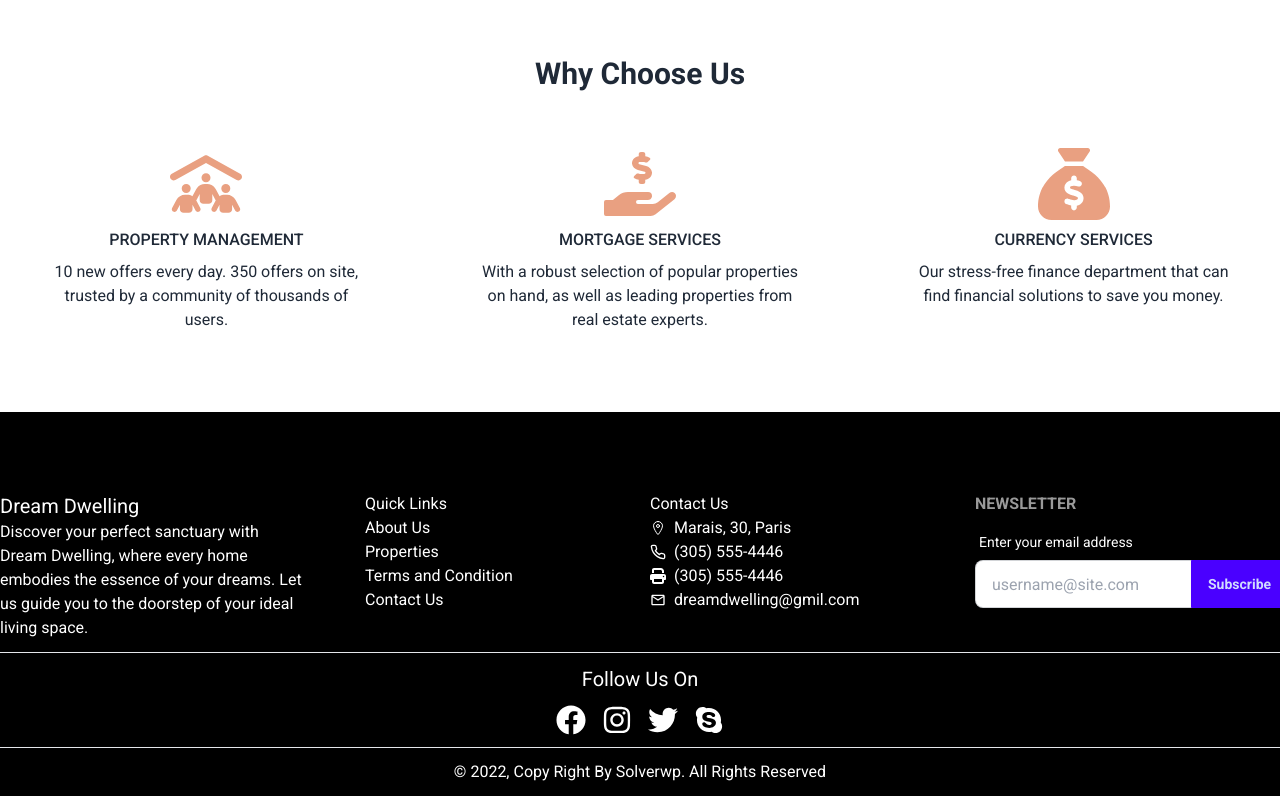
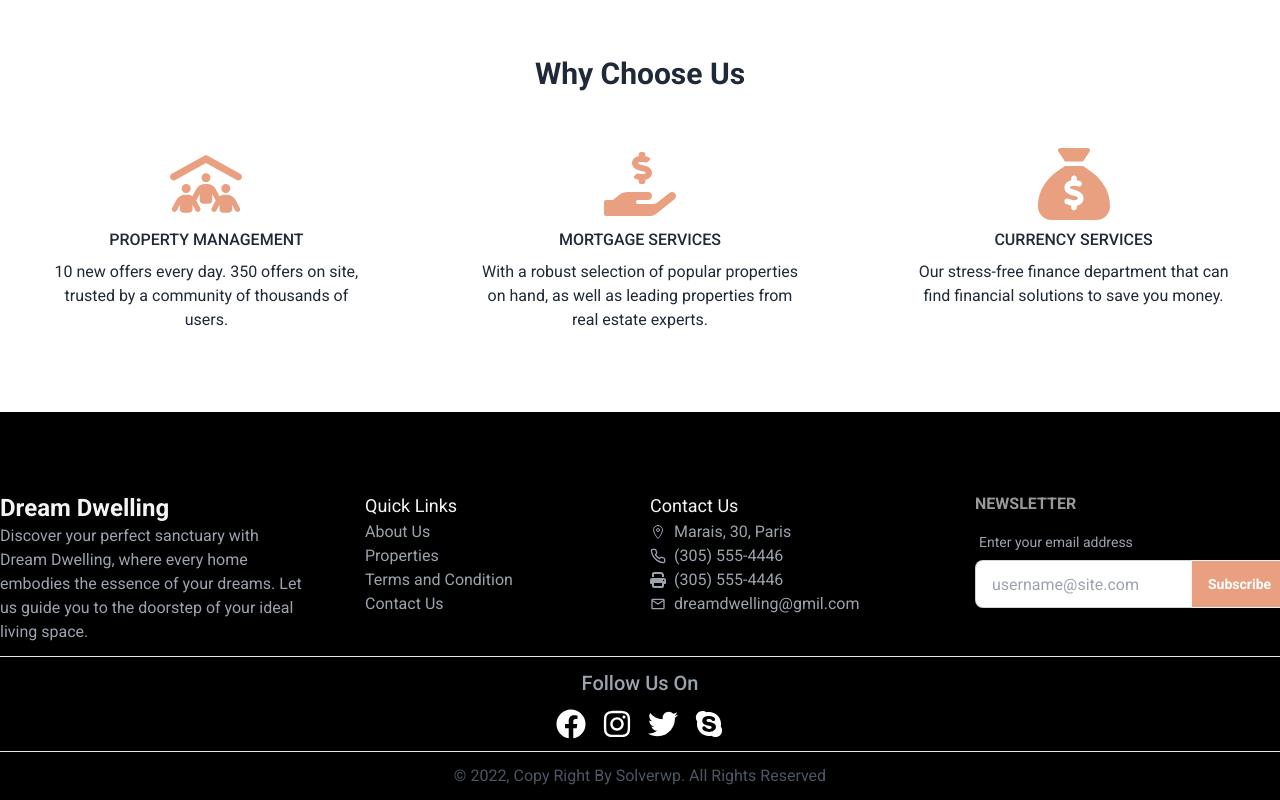
Before and after one commit to Kamrul-Islam-171/Dream-Dwellings, a React (Vite) app: page / in a window 1280 px wide. Shown: the part 2608-3408 px from the top of the page. Built offline with nearby package versions, Linux system fonts and the light colour scheme; no server answers.

Commit message:
footer updated

```diff
--- a/package.json
+++ b/package.json
@@ -12,9 +12,11 @@
   "dependencies": {
     "animate.css": "^4.1.1",
     "aos": "^2.3.4",
+    "date-fns": "^3.6.0",
     "firebase": "^10.11.0",
     "localforage": "^1.10.0",
     "match-sorter": "^6.3.4",
+    "moment": "^2.30.1",
     "react": "^18.2.0",
     "react-dom": "^18.2.0",
     "react-helmet-async": "^2.0.4",
--- a/src/Layouts/BlogCard/BlogCard.jsx
+++ b/src/Layouts/BlogCard/BlogCard.jsx
@@ -1,15 +1,15 @@
 import { Link } from "react-router-dom";
-
+import { format } from "date-fns";
 
 const BlogCard = ({ blog }) => {
     const { id, title, postedDate, description,images } = blog;
     return (
         <div>
             <div className="card card-compact  bg-base-100 shadow-xl h-[500px]">
-                <figure><img src={images[0]} alt="Shoes" /></figure>
+                <figure className="h-[300px]"><img className="h-full object-cover" src={images[0]} alt="Shoes" /></figure>
                 <div className="card-body">
                     <h2 className="card-title">{title}</h2>
-                    <p className="text-gray-500">{postedDate}</p>
+                    <p className="text-gray-500">{format(postedDate, 'MMMM do, yyyy')}</p>
                     <p className="text-gray-500">{description.slice(0,150)}</p>
                     <div className="card-actions">
                         {/* <button className="btn btn-primary">Continue Reading</button> */}
--- a/src/Layouts/Footer/Footer.jsx
+++ b/src/Layouts/Footer/Footer.jsx
@@ -8,25 +8,29 @@ import { FaFacebook } from "react-icons/fa";
 
 
 import home from '../../../public/home1.png'
+import { Link } from "react-router-dom";
 const Footer = () => {
+    const scrollToTop = () => {
+        window.scrollTo(0, 0)
+    }
     return (
         <div className="container mx-auto pb-3">
             <div className='text-white pt-20 text-center lg:text-start  grid gap-5 lg:grid-cols-4 md:grid-cols-2 '>
                 <div className="">
                     {/* <img src={home} className='mx-auto  w-[70px] h-[70px] bg-white rounded-full' alt="" /> */}
-                    <h1 className=' text-xl'>Dream Dwelling</h1>
-                    <p className=''>Discover your perfect sanctuary with Dream Dwelling, where every home embodies the essence of your dreams. Let us guide you to the doorstep of your ideal living space.</p>
+                    <h1 className='text-gray-100 text-2xl font-bold'>Dream Dwelling</h1>
+                    <p className='text-gray-400'>Discover your perfect sanctuary with Dream Dwelling, where every home embodies the essence of your dreams. Let us guide you to the doorstep of your ideal living space.</p>
                 </div>
                 <div className="lg:ml-10">
-                    <h1>Quick Links</h1>
-                    <p>About Us</p>
-                    <p>Properties</p>
-                    <p>Terms and Condition</p>
-                    <p>Contact Us</p>
+                    <h1 className="text-gray-100 text-lg">Quick Links</h1>
+                    <Link to={'/about'} onClick={scrollToTop}><p className="text-gray-400">About Us</p></Link>
+                    <p className="text-gray-400">Properties</p>
+                    <p className="text-gray-400">Terms and Condition</p>
+                    <p className="text-gray-400">Contact Us</p>
                 </div>
                 <div>
-                    <h1>Contact Us</h1>
-                    <div className="">
+                    <h1 className="text-gray-100 text-lg">Contact Us</h1>
+                    <div className="text-gray-400">
                         <div className="flex items-center gap-2 justify-center lg:justify-start ">
                             <span><IoLocationOutline /></span>
                             <p>Marais, 30, Paris</p>
@@ -49,14 +53,14 @@ const Footer = () => {
                 </div>
                 <div>
                     <form>
-                        <h6 className="footer-title">Newsletter</h6>
+                        <h6 className="footer-title ">Newsletter</h6>
                         <fieldset className="form-control w-80 mx-auto">
                             <label className="label">
-                                <span className="label-text text-white">Enter your email address</span>
+                                <span className="label-text text-gray-400">Enter your email address</span>
                             </label>
                             <div className="join">
                                 <input type="text" placeholder="username@site.com" className="input input-bordered join-item" />
-                                <button className="btn btn-primary join-item">Subscribe</button>
+                                <button className="btn bg-primary-color text-white join-item">Subscribe</button>
                             </div>
                         </fieldset>
                     </form>
@@ -64,7 +68,7 @@ const Footer = () => {
             </div>
             <hr className="w-full mt-3" />
             <div className="text-white gap-3 mt-3 flex flex-col items-center">
-                <h1 className=" text-xl">Follow Us On</h1>
+                <h1 className=" text-xl text-gray-400 font-medium">Follow Us On</h1>
                 <div className="flex  gap-4 text-3xl">
                     <span><FaFacebook /></span>
                     <span><FaInstagram /></span>
@@ -74,7 +78,7 @@ const Footer = () => {
             </div>
             <hr className="w-full mt-3" />
 
-            <div className="text-center text-white mt-3 ">
+            <div className="text-center text-gray-600 mt-3 ">
                 <p>&#169; 2022, Copy Right By Solverwp. All Rights Reserved</p>
             </div>
         </div>
--- a/src/Pages/Blogs/Blogs.jsx
+++ b/src/Pages/Blogs/Blogs.jsx
@@ -5,6 +5,7 @@ import DetailsSlide from "../../Layouts/DetailsSlider/DetailsSlide";
 import BlogCard from "../../Layouts/BlogCard/BlogCard";
 import { FaRegCalendarAlt } from "react-icons/fa";
 import { FaRegComment } from "react-icons/fa";
+import { format } from "date-fns";
 
 
 
@@ -36,7 +37,7 @@ const Blogs = () => {
             <Helmet>
                 <title>Blogs</title>
             </Helmet>
-            <div >
+            {/* <div >
                 <DetailsSlide
                     image1={blogDetails[0]?.images[0]}
                     image2={blogDetails[0]?.images[1]}
@@ -44,6 +45,17 @@ const Blogs = () => {
                 >
 
                 </DetailsSlide>
+            </div> */}
+            <div className=" container mx-auto gap-10  flex flex-col lg:flex-row md:flex-row">
+                <div className=" h-[500px] rounded-lg lg:w-[48%] md:w-[48%] mt-16 shadow-2xl">
+                    <img className="w-full h-full object-cover rounded-lg" src={blogDetails[0]?.images[0]} alt="" />
+                </div>
+                <div className=" h-[500px] lg:w-[48%] md:w-[48%] rounded-lg lg:mt-16 md:mt-16 shadow-2xl">
+                    <img className="w-full h-full object-cover rounded-lg" src={blogDetails[0]?.images[1]} alt="" />
+                </div>
+            </div>
+            <div className="container mx-auto h-[500px] rounded-lg lg:w-3/5 md:w-[2/3] mt-10 shadow-2xl">
+                <img className="w-full h-full object-cover rounded-lg" src={blogDetails[0]?.images[2]} alt="" />
             </div>
             <div className="container mx-auto mt-10 space-y-5 bg-white p-10">
                 <h1 className="text-5xl">{blogDetails[0]?.title}</h1>
@@ -51,8 +63,9 @@ const Blogs = () => {
                     <div className="flex gap-2 items-center">
                         <span><FaRegCalendarAlt /></span>
                         <p>Posted by ,</p>
-                        <p>{blogDetails[0]?.postedBy}</p>
+                        <p>{blogDetails[0]?.postedBy} , </p>
                         <p>{blogDetails[0]?.postedDate}</p>
+                        {/* <p>{format(blogDetails[0]?.postedDate, 'MMMM do, yyyy')}</p> */}
                     </div>
                     <div className="flex gap-2 items-center">
                         <span><FaRegComment /></span>
--- a/src/Pages/PropertyDetails/PropertyDetails.jsx
+++ b/src/Pages/PropertyDetails/PropertyDetails.jsx
@@ -41,15 +41,15 @@ const PropertyDetails = () => {
                     {/* <img src={property[0]?.insideImage1} className='w-full object-cover rounded-lg' alt="" /> */}
                     {/* image */}
                 </div>
-                <div className='space-y-3'>
+                <div className='space-y-3 lg:w-[49%]'>
                     {/* details */}
                     <h1 className='text-2xl font-semibold text-primary-color'>{property[0]?.estate_title}</h1>
                     <p>{property[0]?.segment_name}</p>
-                    <p><span className='font-semibold'>Description :</span> {property[0]?.description}</p>
+                    <p className='text-justify'><span className='font-semibold'>Description :</span> {property[0]?.description}</p>
                     <div>
                         <p className='font-semibold'>Facilities : </p>
                         {
-                            property[0]?.facilities.map(item => <li key={id}>{item}</li>)
+                            property[0]?.facilities.map(item => <li  key={id}>{item}</li>)
                         }
                     </div>
                     <p>For : <span className='bg-primary-color text-white px-3 rounded-sm'>{property[0]?.status}</span></p>
```
Also changed, not shown: public/properties.json (+30 -30 lines), 1 other file (tests, documents, lock files or other folders).
